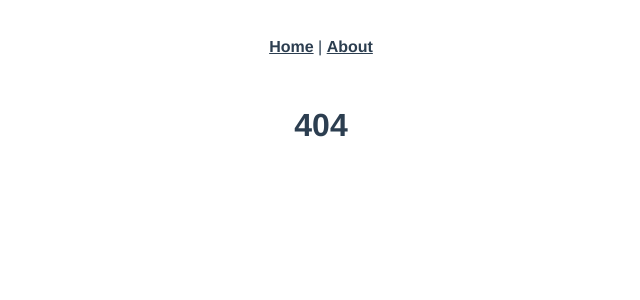
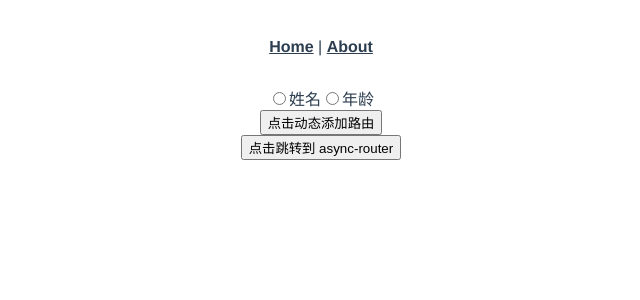
Before and after one commit to PinghuaZhuang/demos, a Vue app in the folder vue3-1/: page /demo/v-model in a window 1280 px wide. Before the commit this address had no page. Shown: the top 300 px of the page, without its empty margins (319-959 px from the left). Built offline with nearby package versions, Linux system fonts and the light colour scheme.

Commit message:
Remove: v-model

```diff
--- a/vue3-1/src/demo/index.vue
+++ b/vue3-1/src/demo/index.vue
@@ -1,12 +1,6 @@
 <template>
     <div id="demo">
         <router-view />
-        <VModel v-model="checked"></VModel>
-        <button class="add-router" @click="addRouter">点击动态添加路由</button>
-        <br />
-        <button @click="$router.push( { name: 'async-router' } )">
-            点击跳转到 async-router
-        </button>
     </div>
 </template>
 
@@ -15,9 +9,6 @@
 // <reference path="../../types/types.d.ts" />
 import { Component, Provide, Vue, Watch } from 'vue-property-decorator'
 
-// 组件
-import VModel from './v-model.vue'
-
 // Register the router hooks with their names
 Component.registerHooks( [
   'beforeRouteEnter',
@@ -25,35 +16,8 @@ Component.registerHooks( [
   'beforeRouteUpdate' // for vue-router 2.2+
 ] )
 
-@Component( {
-    components: {
-        VModel,
-    }
-} )
+@Component
 export default class TestCom extends Vue {
-    checked: Number = 0
 
-    @Watch( 'checked', { immediate: true, deep: true } )
-    onCheckedChange ( old: Number, val: Number ) {
-        console.log( 'changeChecked:', old, val )
-    }
-
-    mounted () {
-        console.log( 'this:', this )
-
-        let hasInstantiated = this.$router.resolve( { name: 'demo' } )
-
-        console.log( 'routers:', hasInstantiated )
-    }
-
-    addRouter () {
-        window.setTimeout( () => {
-            this.$router.addRoutes( [ {
-                path: 'async-router',
-                name: 'async-router',
-                component: () => import( '@/demo/async-router.vue' ),
-            } ] )
-        }, 5000 )
-    }
 }
 </script>
--- a/vue3-1/src/demo/v-for.tsx
+++ b/vue3-1/src/demo/v-for.tsx
@@ -1,7 +1,7 @@
 import { Component, Provide, Vue, Prop } from 'vue-property-decorator'
 
 // 组件
-import VModel from './v-model.vue'
+import VModel from '@/demo/v-model/v-model.vue'
 
 @Component
 export default class VFor extends Vue {
--- /dev/null
+++ b/vue3-1/src/demo/v-model/index.vue
@@ -0,0 +1,49 @@
+<template>
+    <div id="v-model">
+        <VModelDemo v-model="checked"></VModelDemo>
+        <button class="add-router" @click="addRouter">点击动态添加路由</button>
+        <br />
+        <button @click="$router.push( { name: 'async-router' } )">
+            点击跳转到 async-router
+        </button>
+    </div>
+</template>
+
+<script lang="ts">
+import { Component, Provide, Vue, Watch } from 'vue-property-decorator'
+
+// 组件
+import VModelDemo from './v-model.vue'
+
+@Component( {
+    components: {
+        VModelDemo,
+    }
+} )
+export default class VModel extends Vue {
+    checked: Number = 0
+
+    @Watch( 'checked', { immediate: true, deep: true } )
+    onCheckedChange ( old: Number, val: Number ) {
+        console.log( 'changeChecked:', old, val )
+    }
+
+    mounted () {
+        console.log( 'this:', this )
+
+        let hasInstantiated = this.$router.resolve( { name: 'demo' } )
+
+        console.log( 'routers:', hasInstantiated )
+    }
+
+    addRouter () {
+        window.setTimeout( () => {
+            this.$router.addRoutes( [ {
+                path: 'async-router',
+                name: 'async-router',
+                component: () => import( '@/demo/async-router.vue' ),
+            } ] )
+        }, 5000 )
+    }
+}
+</script>
--- a/vue3-1/src/router.ts
+++ b/vue3-1/src/router.ts
@@ -68,6 +68,10 @@ export default new Router({
                 path: 'slot',
                 name: 'slot',
                 component: () => import( '@/demo/slot/index.vue' )
+            }, {
+                path: 'v-model',
+                name: 'v-model',
+                component: () => import( '@/demo/v-model/index.vue' )
             } ]
         },
         {
```
Also changed, not shown: vue3-1/src/demo/v-model/v-model.vue (renamed from vue3-1/src/demo/v-model.vue).
